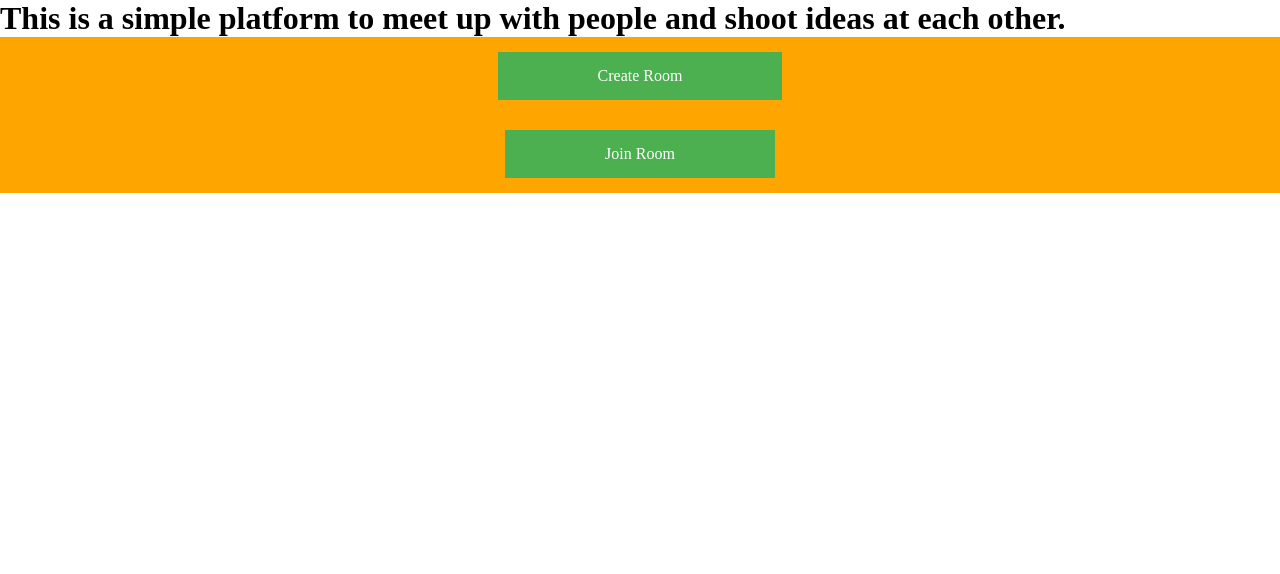
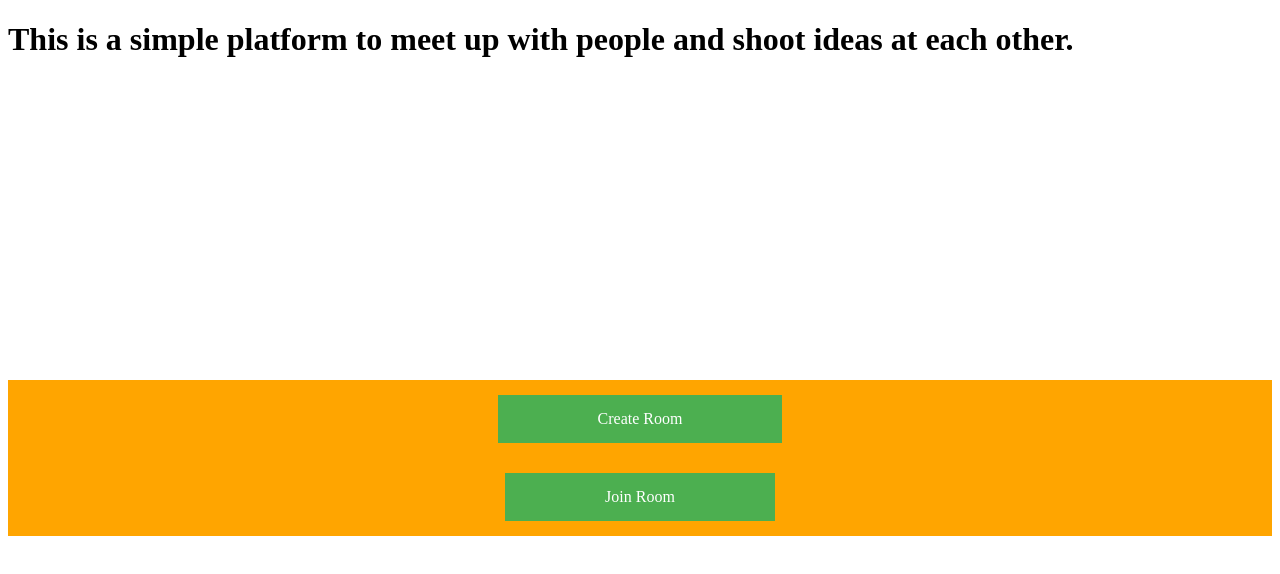
Before and after one commit to ineedanidea/ineedanidea, a plain HTML site: page index.html in a window 1280 px wide. Drawn offline with Linux system fonts and the light colour scheme.

Commit message:
Update styles.css

```diff
--- a/styles.css
+++ b/styles.css
@@ -11,18 +11,10 @@
   cursor: pointer;
 }
 
-* {
-  margin: 0;
-}
-html, body {
-  height: 100%;
+#space{
+height: 300px;
 }
 
-.page-wrap {
-  height: 100%;
-  /* equal to footer height */
-  margin-bottom: -142px;
-}
 .footer {
   align-self: bottom;
   background: orange;
```
